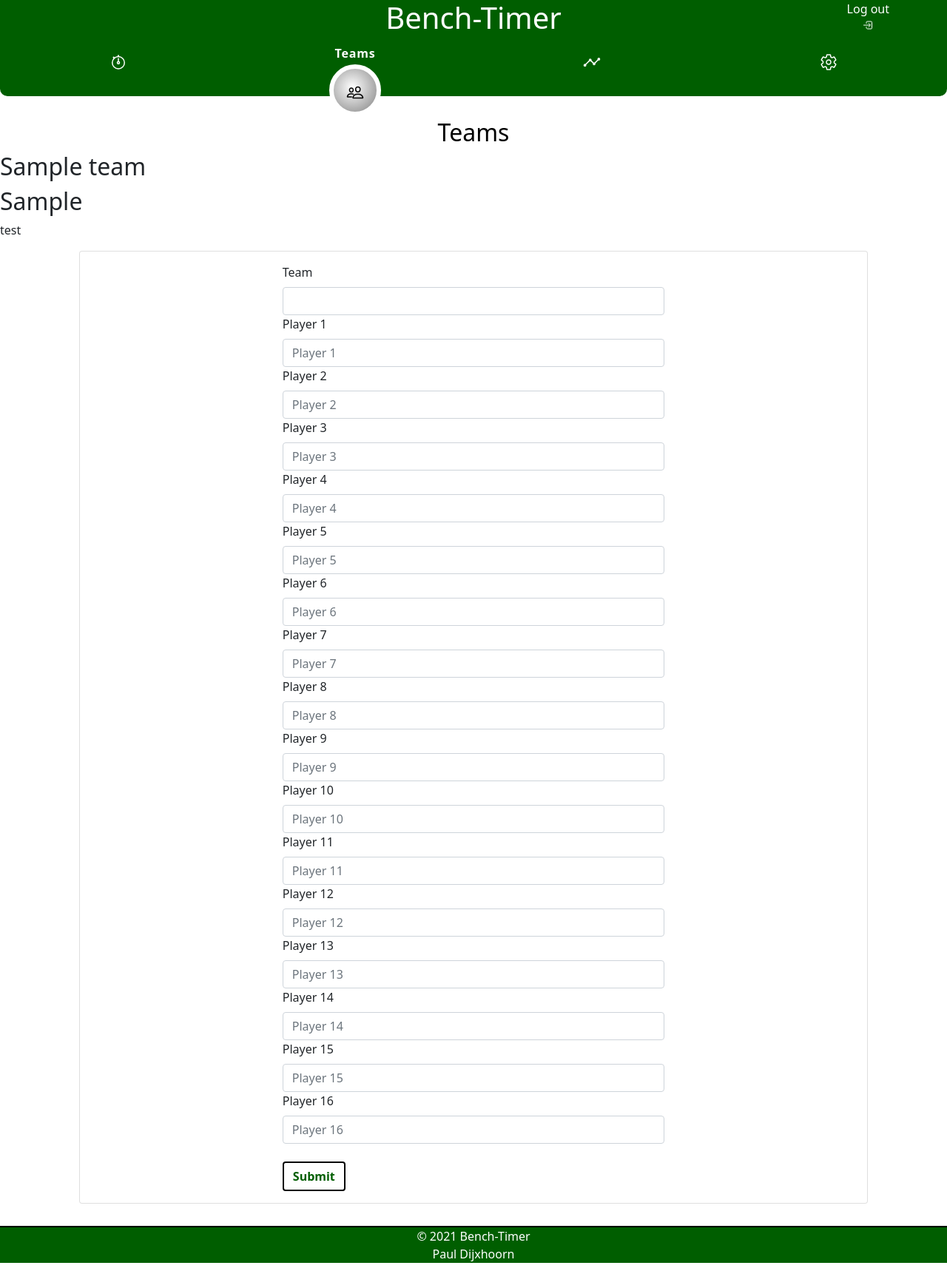
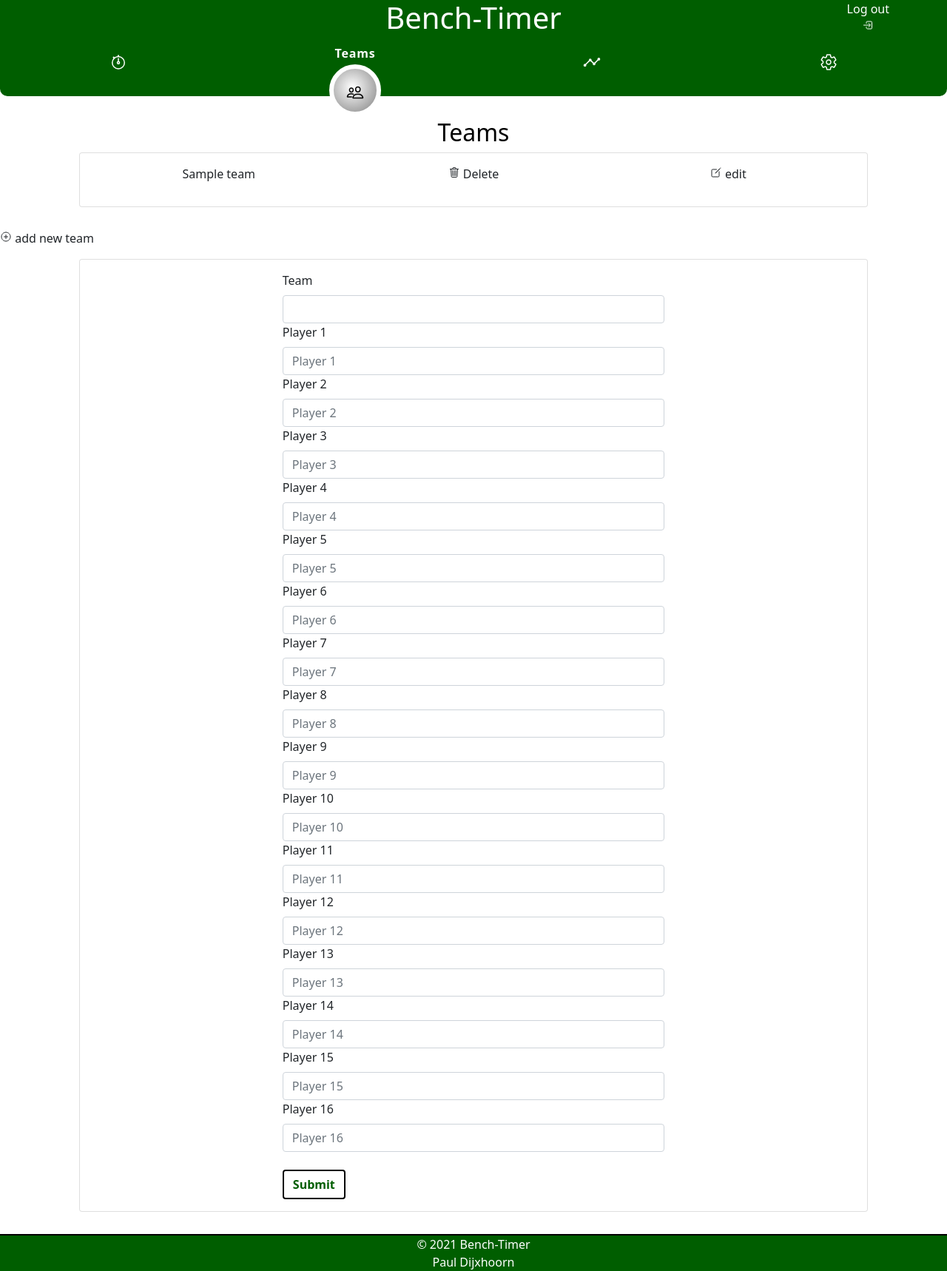
Before and after one commit to pjdijxhoorn/Bench-Timer, a Flask app: page /team in a window 1280 px wide. Shown: the whole page at 74% size. Run offline with Flask 2, Linux system fonts and the light colour scheme; the visitor is signed in with stand-in values (Sample User, id 1); a database or web service that is not in the repository returns one stand-in record (values such as "Sample title"); some libraries are stand-ins or nearby versions.

Commit message:
added a acordion to show all teams with none functional delete and edit buttons

```diff
--- a/app.py
+++ b/app.py
@@ -104,7 +104,7 @@ def team():
     if request.method == "POST":
         # gets all the info from the form and creates a team
         newteam = {
-            "teamName": request.form.get("player1"),
+            "teamName": request.form.get("teamName"),
             "player1": request.form.get("player1"),
             "player2": request.form.get("player2"),
             "player3": request.form.get("player3"),
@@ -135,6 +135,14 @@ def team():
     return render_template("team.html", userTeam=userTeam)
 
 
+@app.route("/delete/<team_id>", methods=["GET", "POST"])
+def deleteTeam(team_id):
+    # deletes team
+    mongo.db.teams.remove({"_id": ObjectId(team_id)})
+    flash("Team successfully deleted")
+    return redirect(url_for('team', username=session['user']))
+
+
 @app.route("/results")
 def results():
     return render_template("results.html")
--- a/static/css/style.css
+++ b/static/css/style.css
@@ -141,7 +141,7 @@ body {
     margin-top: 30px;
 }
 
-/*----------forms*/
+/*---------- forms*/
 .form-block {
     margin-bottom: 30px;
 }
@@ -169,6 +169,16 @@ body {
     color: white;
 }
 
+/*----------accordion team page*/
+
+.panel {
+    padding: 0 18px;
+    background-color: white;
+    max-height: 0;
+    overflow: hidden;
+    transition: max-height 0.2s ease-out;
+}
+
 /*----------footer*/
 
 footer {
--- /dev/null
+++ b/static/js/accordion.js
@@ -0,0 +1,14 @@
+var acc = document.getElementsByClassName("accordion");
+var i;
+
+for (i = 0; i < acc.length; i++) {
+    acc[i].addEventListener("click", function() {
+        this.classList.toggle("ready");
+        var panel = this.nextElementSibling;
+        if (panel.style.maxHeight) {
+            panel.style.maxHeight = null;
+        } else {
+            panel.style.maxHeight = panel.scrollHeight + "px";
+        }
+    });
+}
--- a/templates/team.html
+++ b/templates/team.html
@@ -3,11 +3,65 @@
 
 <h2 class="text-center text-black">Teams</h2>
 
-{% for team in userTeam %}
-<h2>{{team.teamName}}</h2>
-<h2>{{team.player2}}</h2>
-<p>test</p>
-{% endfor %}
+<div class="row g-0 form-block">
+    <div class="card col-10 offset-1">
+        <div class="card-body">
+            {% for team in userTeam %}
+            <div class="row g-0">
+                <div class="col-4 text-center">
+                    <p>{{team.teamName}}</p>
+                </div>
+                <div class="col-4 text-center">
+
+                    <!-- Button trigger modal -->
+                    <div type="button" class="deleteteam" data-bs-toggle="modal" data-bs-target="#test{{team._id}}">
+                        <ion-icon name="trash-outline"></ion-icon> Delete
+                    </div>
+
+                    <!-- Modal -->
+                    <div class="modal fade" id="test{{team._id}}" tabindex="-1" aria-hidden="true">
+                        <div class="modal-dialog">
+                            <div class="modal-content">
+                                <div class="modal-header">
+                                    <h5 class="modal-title modals">Delete Team</h5>
+                                    <button type="button" class="btn-close" data-bs-dismiss="modal" aria-label="Close"></button>
+                                </div>
+                                <div class="modal-body modals">
+                                    <p>Are you sure you want to delete this team ? {{team.teamName}}</p>
+                                </div>
+                                <div class="modal-footer">
+                                    <button type="button" class="btn btn-secondary" data-bs-dismiss="modal">Close</button>
+                                    <a href="#" class="btn submit-btn base-btn remove-btn center">
+                                        <h6>
+                                            <ion-icon name="trash-outline"></ion-icon> Delete
+                                        </h6>
+                                    </a>
+                                </div>
+                            </div>
+                        </div>
+                    </div>
+                </div>
+                <div class="col-4 text-center accordion">
+
+                    <ion-icon name="create-outline"></ion-icon> edit
+                </div>
+                <div class="col-12 panel">
+                    <p>{{team.player2}}</p>
+                </div>
+            </div>
+            {% endfor %}
+        </div>
+    </div>
+</div>
+<p>
+
+</p>
+<p>
+    <ion-icon name="add-circle-outline"></ion-icon> add new team
+</p>
+<p>
+
+</p>
 
 <div class="row g-0 form-block">
     <div class="card col-10 offset-1">
@@ -95,4 +149,7 @@
         </div>
     </div>
 </div>
+
+<script src="/static/js/accordion.js"></script>
+
 {% endblock %}
```
